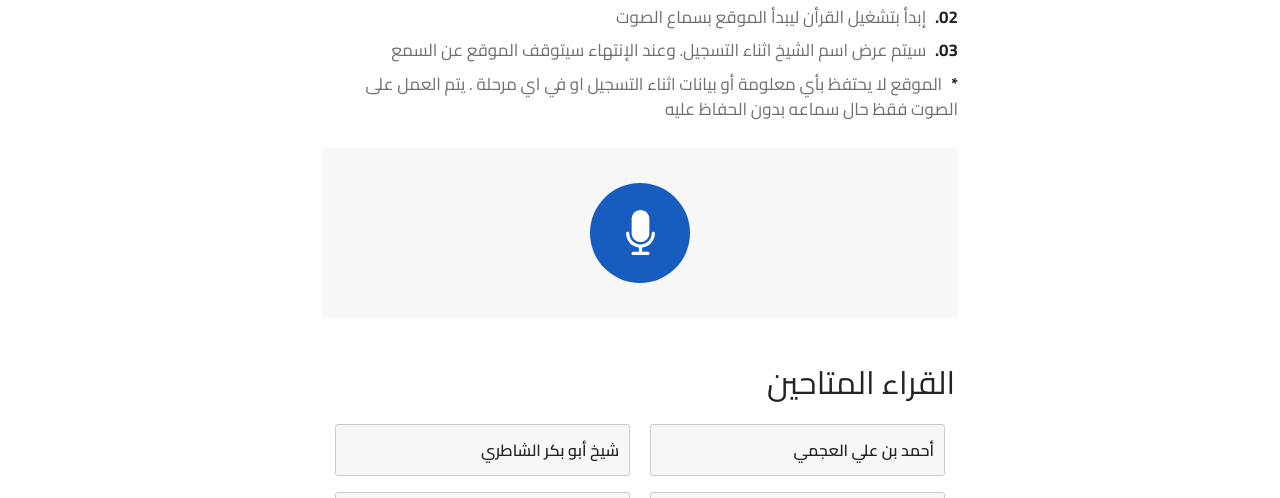
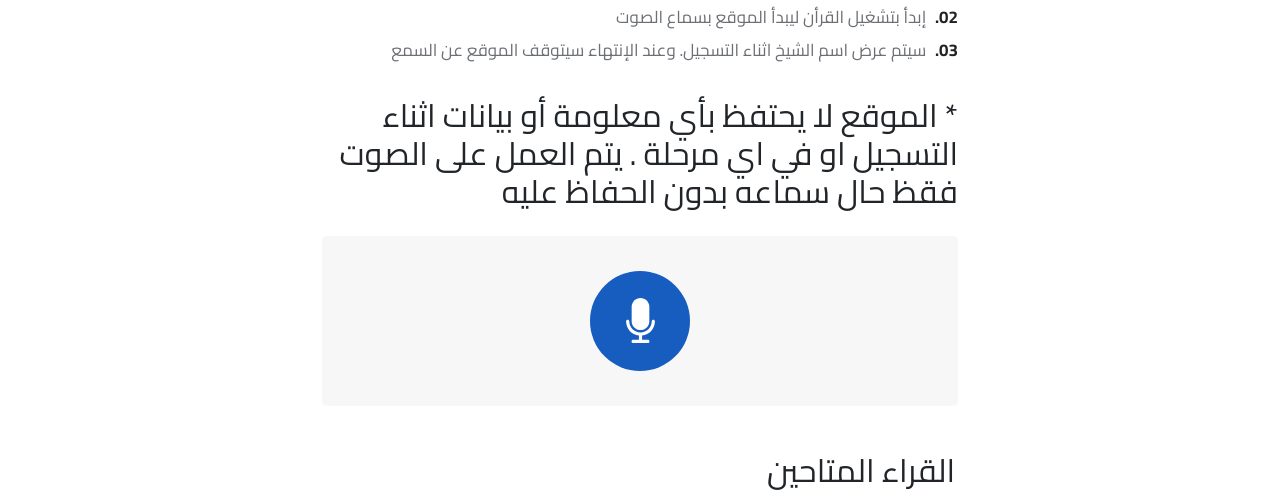
Before and after one commit to MohammadAdelGabr/manelqarea, a plain HTML site: page index.html in a window 1280 px wide. Shown: the part 602-1100 px from the top of the page. Drawn offline with nearby package versions, Linux system fonts and the light colour scheme.

Commit message:
break for highlight now recording

```diff
--- a/index.html
+++ b/index.html
@@ -73,7 +73,8 @@
                     <span>03.</span>
                     سيتم عرض اسم الشيخ اثناء التسجيل. وعند الإنتهاء سيتوقف الموقع عن السمع
                 </p>
-                <p>
+                <br/>
+                <h2>
                     <span>*</span>
                     الموقع لا يحتفظ بأي معلومة أو بيانات اثناء التسجيل او في اي مرحلة . يتم العمل على الصوت فقظ حال سماعه بدون الحفاظ عليه
                 </p>
```
